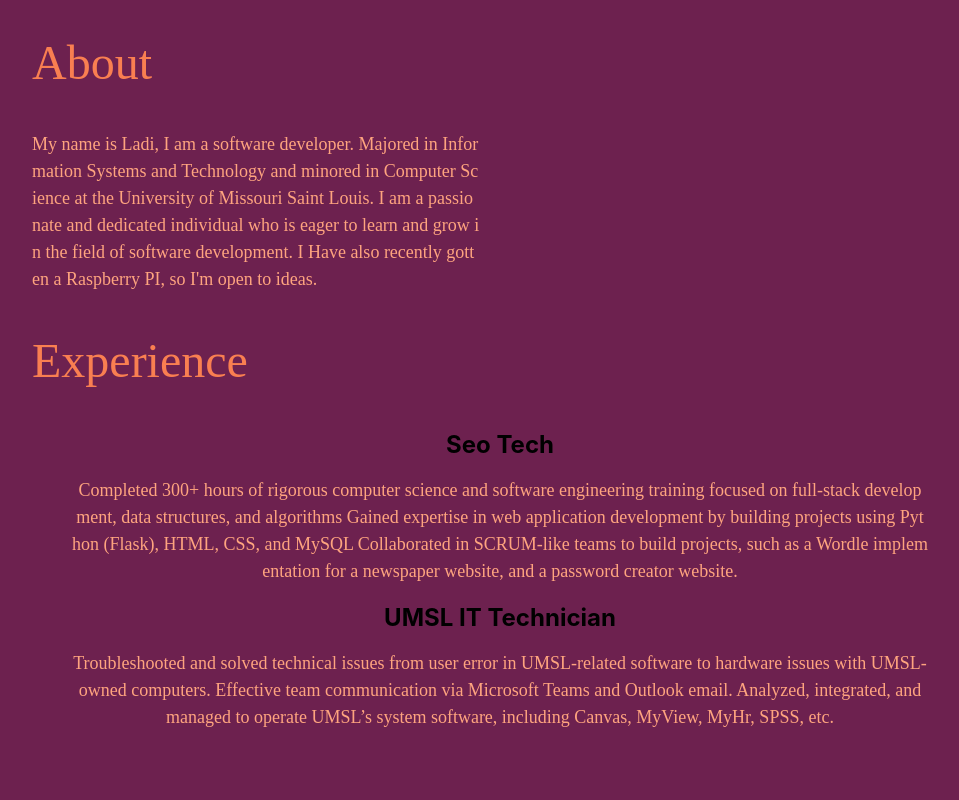
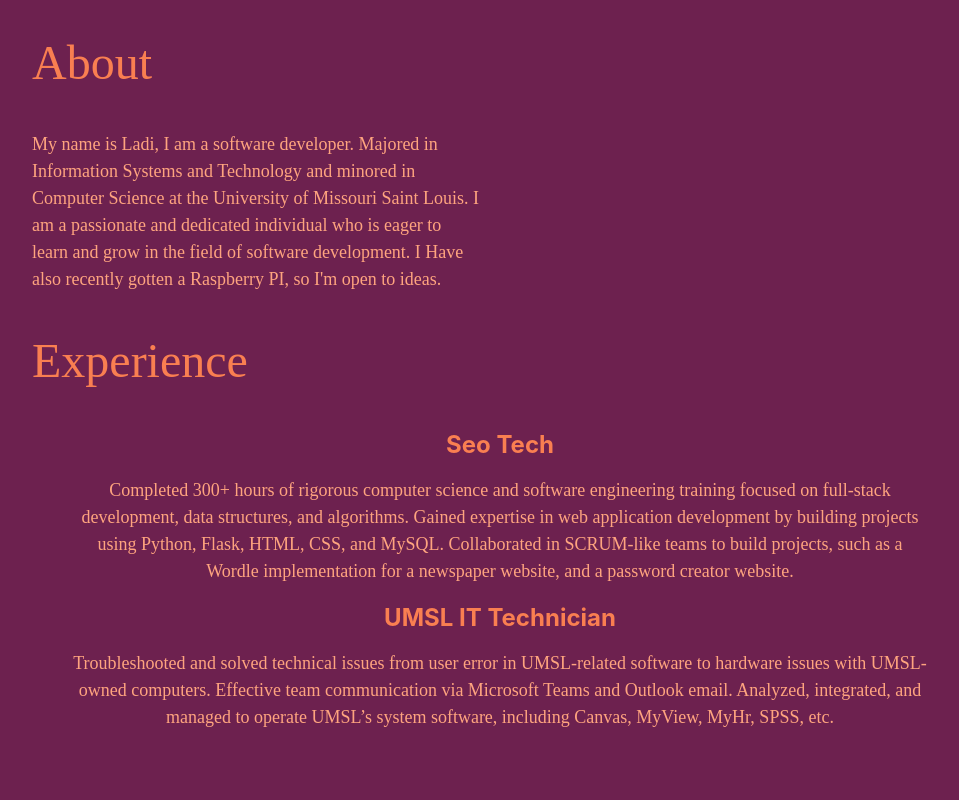
Before and after one commit to RumaboyLotti/personalWebsite, a React (Create React App) app: page / in a window 1280 px wide. Shown: the part 480-1280 px from the top of the page, without its empty margins (160-1119 px from the left). Built offline with nearby package versions, Linux system fonts and the light colour scheme.

Commit message:
starting changes from init display

```diff
--- a/src/components/Experience.js
+++ b/src/components/Experience.js
@@ -10,16 +10,17 @@ class Experience extends React.Component {
           <div id="card1">
             <li>Seo Tech </li>
             <p>
-            Completed 300+ hours of rigorous computer science and software engineering training focused on full-stack development, data structures, and algorithms
-Gained expertise in web application development by building projects using Python (Flask), HTML, CSS, and MySQL
-Collaborated in SCRUM-like teams to build projects, such as a Wordle implementation for a newspaper website, and a password creator website.
+            Completed 300+ hours of rigorous computer science and software engineering training focused on full-stack development, data structures, and algorithms.
+            Gained expertise in web application development by building projects using Python, Flask, HTML, CSS, and MySQL.
+            Collaborated in SCRUM-like teams to build projects, such as a Wordle implementation for a newspaper website, and a password creator website.
             </p>
           </div>
           <div id="card2">
             <li>UMSL IT Technician </li>
-            <p>Troubleshooted and solved technical issues from user error in UMSL-related software to hardware issues with UMSL-owned computers.
-Effective team communication via Microsoft Teams and Outlook email.
-Analyzed, integrated, and managed to operate UMSL’s system software, including Canvas, MyView, MyHr, SPSS, etc.
+            <p>
+            Troubleshooted and solved technical issues from user error in UMSL-related software to hardware issues with UMSL-owned computers.
+            Effective team communication via Microsoft Teams and Outlook email.
+            Analyzed, integrated, and managed to operate UMSL’s system software, including Canvas, MyView, MyHr, SPSS, etc.
 </p>
           </div>
         </ul>
--- a/src/styles/Experience.css
+++ b/src/styles/Experience.css
@@ -4,9 +4,9 @@ li{
     font-size: 24px;
     list-style: none;
     align-items: left;
+    color: var(--Primary-Color  );
 }
-p{
-    word-break: break-all;}
+
 #experience{
     padding-bottom: 5%;
     align-items: left;
```
